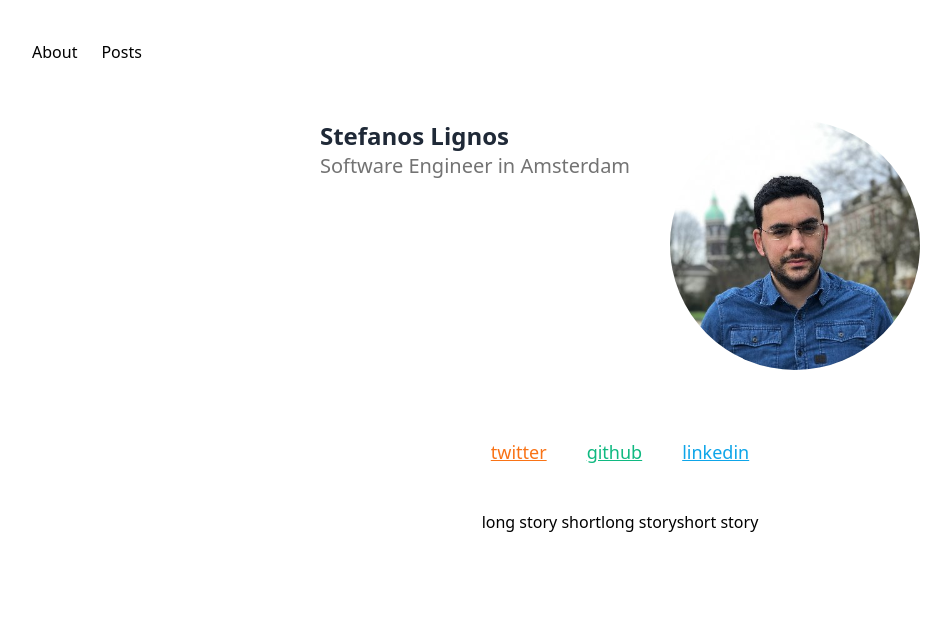
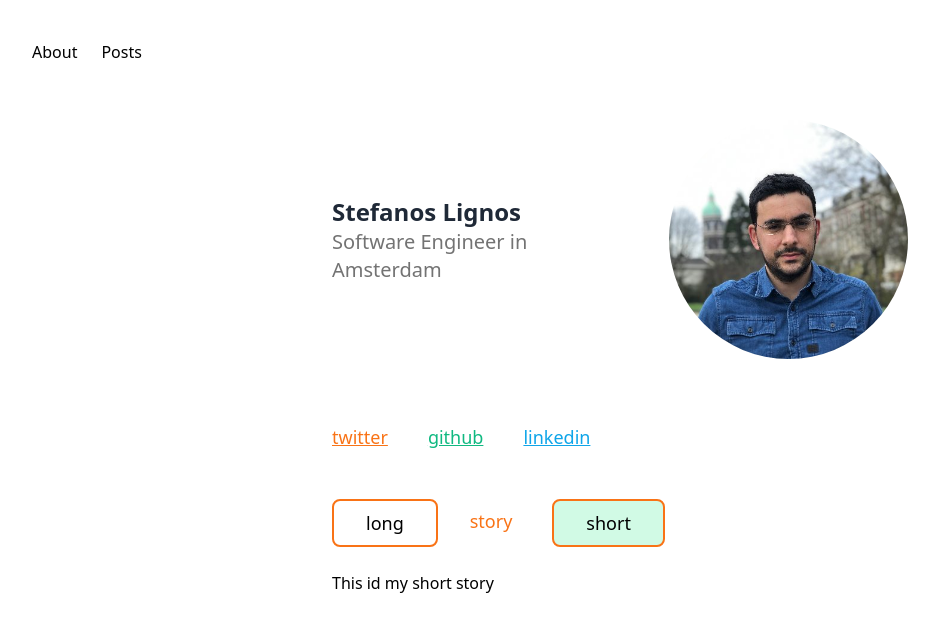
Before and after one commit to stefanoslig/blog, a Next.js app: page / in a window 1280 px wide. Shown: the top 632 px of the page, without its empty margins (20-971 px from the left). Built offline with nearby package versions, Linux system fonts and the light colour scheme.

Commit message:
add long-story-short component

```diff
--- /dev/null
+++ b/components/long-story-short.tsx
@@ -0,0 +1,47 @@
+import React, { FunctionComponent } from "react"; // importing FunctionComponent
+
+type LongStoryShortProps = {
+  mode: "long" | "short";
+};
+
+const LongStoryShort: FunctionComponent<LongStoryShortProps> = ({ mode }) => {
+  const activateShort = () => {
+    mode = "short";
+  };
+
+  const activateLong = () => {
+    mode = "long";
+  };
+
+  return (
+    <div className="flex mt-6 flex-col">
+      <div className="flex my-6">
+      <button
+          onClick={activateLong}
+          className={`${
+            mode === "long" ? "bg-emerald-100" : "bg-white"
+          } border-orange-500 border-2 text-lg rounded-lg py-2 px-8`}
+        >
+          long
+        </button>
+        <div className="text-orange-500	text-lg  py-2 px-8 mr-2">story</div>
+        <button
+          onClick={activateShort}
+          className={`${
+            mode === "short" ? "bg-emerald-100" : "bg-white"
+          } border-orange-500 border-2 text-lg rounded-lg py-2 px-8`}
+        >
+          short
+        </button>
+      </div>
+
+      {mode === "short" ? (
+        <p>This id my short story</p>
+      ) : (
+        <p>This id my long story</p>
+      )}
+    </div>
+  );
+};
+
+export default LongStoryShort;
--- a/pages/index.tsx
+++ b/pages/index.tsx
@@ -1,11 +1,13 @@
 import Image from "next/image";
 import Container from "../components/container";
+import LongStoryShort from "../components/long-story-short";
 
 function HomePage() {
   return (
     <>
       <Container>
-        <div className="flex justify-center pt-4">
+        <div className="flex flex-col max-w-xl mx-auto">
+          <div className="flex pt-4 items-center">
             <div className="pr-10">
               <h1 className="text-2xl text-gray-800 font-bold">
                 Stefanos Lignos
@@ -22,31 +24,28 @@ function HomePage() {
               height={250}
             />
           </div>
-
-        <div className="flex justify-center pt-12">
+          <div className="flex mt-16">
             <a
-            className="underline text-orange-500 text-lg	 rounded-lg p-2 m-3"
+              className="underline text-orange-500 text-lg  mr-10"
               href="http://twitter.com/stefanos_lig"
             >
               twitter
             </a>
             <a
-            className="underline text-emerald-500	text-lg rounded-lg p-2 m-3"
+              className="underline text-emerald-500	text-lg mr-10"
               href="http://github.com/stefanoslig"
             >
               github
             </a>
             <a
-            className="underline text-sky-500	text-lg rounded-lg p-2 m-3"
+              className="underline text-sky-500	text-lg  mr-10"
               href="https://www.linkedin.com/in/stefanoslignos/"
             >
               linkedin
             </a>
           </div>
-        <div className="flex justify-center pt-6">
-          <div className="about">long story short</div>
-          <div>long story</div>
-          <div>short story</div>
+
+          <LongStoryShort mode="short" />
         </div>
       </Container>
     </>
```
Lines whose indentation alone changed are shown as unchanged.
